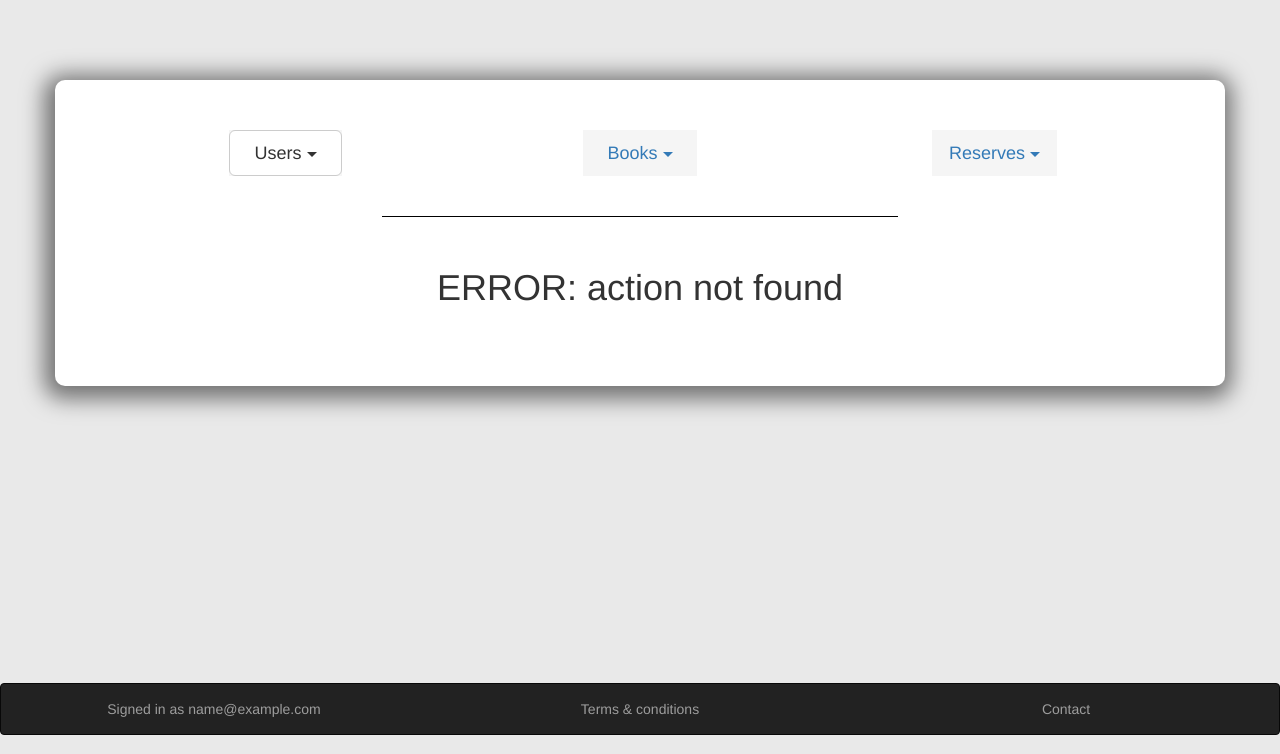
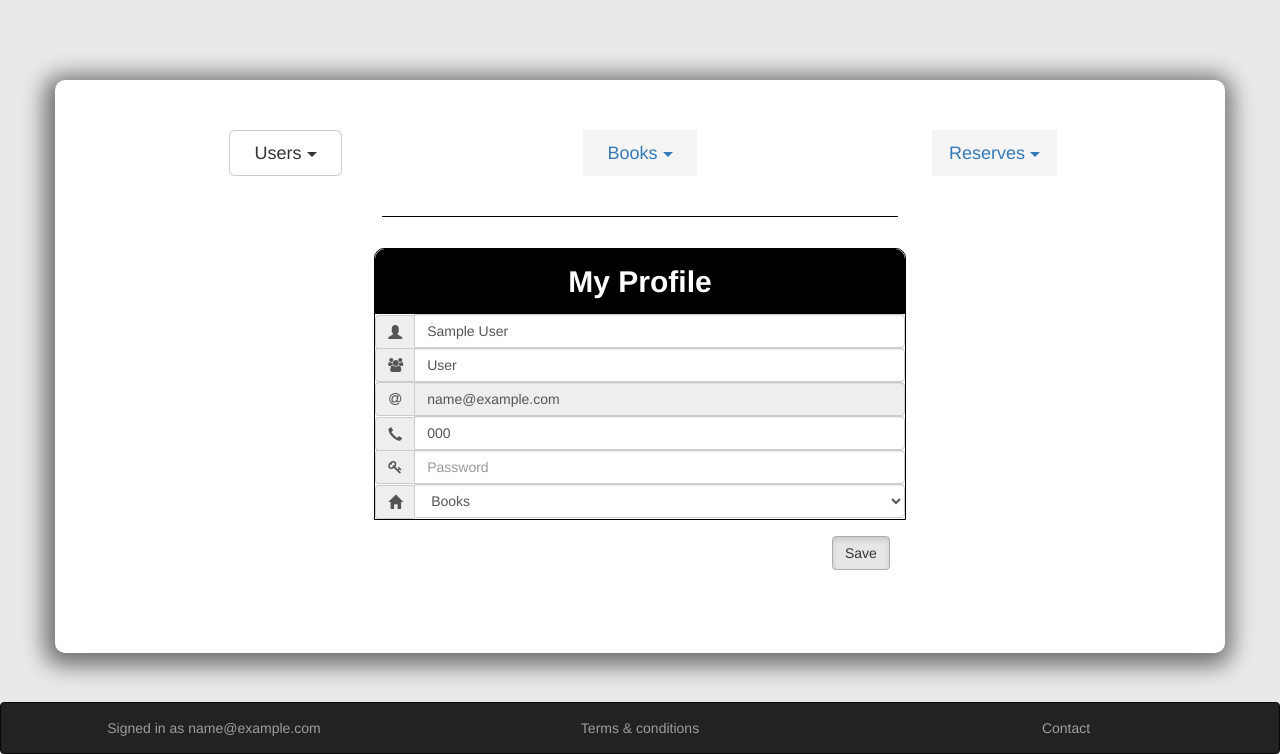
Before and after one commit to llorens12/lpons_library, a PHP site: page /php/controller.php?method=showMyProfile in a window 1280 px wide. Shown: the part 66-820 px from the top of the page. Run offline with PHP 8.4, Linux system fonts and the light colour scheme; the visitor is signed in with stand-in values (Sample User, id 1); tables that the repository leaves empty or names only in its code hold one stand-in row (values such as "Sample post"); some libraries are stand-ins or nearby versions.

Commit message:
Restructuring the project...
Correct bugs

```diff
--- a/css/mycss.css
+++ b/css/mycss.css
@@ -88,6 +88,7 @@ footer{
 .icons {
     max-width: 39px !important;
     min-width: 39px !important;
+    margin: 0;
 }
 
 #btn-home {
@@ -366,6 +367,7 @@ footer{
 }
 
 .inputs-content-form{
+    padding-bottom: 1px;
     border: solid black 1px;
     border-top-left-radius: 10px;
     border-top-right-radius: 10px;
--- a/php/controller.php
+++ b/php/controller.php
@@ -142,6 +142,11 @@ else {
                 $user->showReserves($category,$search);
                 break;
 
+            case "showMyProfile":
+
+                $user->showMyProfile();
+                break;
+
             case "showError":
 
                 (isset($_REQUEST['error'])) ?
@@ -200,6 +205,32 @@ else {
                 break;
 
         }
+    }elseif(isset($_REQUEST['update'])){
+        switch($_REQUEST['update']){
+
+            case "setUpdateReserve":
+
+                unset($_REQUEST['update']);
+                if($user->setUpdateReserve($_REQUEST))
+                {
+                    header('Location: controller.php?method=showReserves'. htmlspecialchars(SID));
+
+                }else {
+                    if(strpos($_SERVER['HTTP_REFERER'], "&error="))
+                        header('Location: '.$_SERVER['HTTP_REFERER'].htmlspecialchars(SID));
+
+                    else
+                        header('Location: '.$_SERVER['HTTP_REFERER'].'&error=""'.htmlspecialchars(SID));
+                }
+                break;
+
+            case "setUpdateMyProfile":
+
+                unset($_REQUEST['update']);
+                $user->setUpdateMyProfile($_REQUEST);
+                header('Location: '.$_SERVER['HTTP_REFERER'].htmlspecialchars(SID));
+                break;
+        }
     }
     echo $user;
 }
--- a/php/objects/User.php
+++ b/php/objects/User.php
@@ -212,18 +212,23 @@ class User extends Template{
 
         $_SESSION['menu'] = "Reserves";
 
+        if(!isset($request['email']))
+            $email = $this->emailUser;
+
+        else
+            $email = $request['email'];
 
         $reserve = mysqli_fetch_assoc
         (
             $this->select
             ("
-                SELECT isbn, title, author, category, date_start, date_finish, copybook
+                SELECT isbn, title, author, category, date_start, date_finish, copybook, sent
                 FROM (
                 reserves
                 JOIN copybooks ON copybook = id
                 )
                 JOIN books ON book = isbn
-                WHERE user =  '".$this->emailUser."'
+                WHERE user =  '".$email."'
                 AND book =  '".$request['ISBN']."'
                 AND date_start =  '".$request['Start']."'
              ")
@@ -231,7 +236,7 @@ class User extends Template{
 
         $this->setContent
         (
-            stylesUser::formEditReserves
+            stylesUser::contentFormEditReserves
             (
                 $reserve,
                 $_SESSION['typeUser'],
@@ -239,6 +244,11 @@ class User extends Template{
                 $this->sid
             )
         );
+    }
+
+    public function showMyProfile(){
+
+        $this->myProfile(["showBooks" => "Books", "showReserves" => "My Reserves"]);
     }
 
     public function logOut()
@@ -299,27 +309,92 @@ class User extends Template{
         return $this->updateReserve($request);
     }
 
+    public function setUpdateMyProfile($request){
+
+        unset($request['email'], $request['typeUser'], $request['registered']);
+
+        if(isset($request['pwd']) && ($request['pwd'] == "" || $request['pwd'] == " ")){
+            unset($request['pwd']);
+        }
+        else
+            $request['pwd'] = md5($request['pwd']);
+
+        $_SESSION['home'] = "controller.php?method=".$request['home'];
+
+        $where = "email = '".$this->emailUser."'";
+
+        $this->update("users",$request,$where);
+
+    }
 
 
+
+    protected function myProfile($homeOptions){
+
+        $_SESSION['menu'] = "";
+
+        $this->setContent
+        (
+            stylesUser::contentFormMyProfile
+            (
+                mysqli_fetch_assoc
+                (
+                    $this->select
+                    ("
+                        SELECT email, name, surname, telephone, home
+                        FROM users
+                        WHERE email = '{$this->emailUser}'
+                    ")
+                ),
+                $homeOptions,
+                $this->sid
+            )
+        );
+    }
+
     protected function updateReserve($reserve){
-        $reserve = $this->getReserveToformatValid($reserve);
 
-        if($reserve == false){
+        if($this->getDateDifference($reserve['date_start'],$reserve['date_finish']) < 0)
             return false;
-        }
+
+        $where = "copybook = '".$reserve['copyBook']."' AND (user != '".$reserve['email']."' AND date_start != '".$reserve['firstDateStart']."')";
+
+        $sentence =
+        "
+            SELECT date_start
+            FROM reserves
+            WHERE
+                copybook = '".$reserve['copyBook']."'
+            AND
+                date_start != '".$reserve['firstDateStart']."'
+            AND
+                (
+                    ('". $reserve['date_start'] ."' < date_start AND '". $reserve['date_finish'] ."' > date_finish)
+                OR
+                    '". $reserve['date_start'] ."' BETWEEN date_start AND date_finish
+                OR
+                    '". $reserve['date_finish'] ."' BETWEEN date_start AND date_finish
+                )
+        ";
+
+        $select = $this->select($sentence);
+        print_r($select);
+
+        if(mysqli_num_rows($select) != 0)
+            return false;
 
         $where =
         "
                 user = '".$reserve['email']."'
             AND
-                date_start = '".$reserve['firstDateReserve']."'
+                date_start = '".$reserve['firstDateStart']."'
             AND
                 copybook = '".$reserve['copyBook']."'
         ";
 
-        unset($reserve['email'], $reserve['firstDateReserve'], $reserve['copyBook']);
+        unset($reserve['email'], $reserve['firstDateStart'], $reserve['copyBook']);
 
-        return $this->update("reserves", $reserve, "");
+        return $this->update("reserves", $reserve, $where);
     }
 
     protected function deleteReserve($request){
@@ -376,7 +451,7 @@ class User extends Template{
          * if it's now possible, insert reserve
          */
 
-        $copyBookAvailable = mysqli_fetch_assoc($this->getBookDisponibility($request['isbn'], "",$request['date_start'],$request['date_finish']))['id'];
+        $copyBookAvailable = mysqli_fetch_assoc($this->getBookDisponibility($request['isbn'], $request['date_start'],$request['date_finish']))['id'];
 
         if(count($copyBookAvailable) > 0)
         {
@@ -517,7 +592,6 @@ class User extends Template{
             $this->getBookDisponibility
             (
                 $reserve['isbn'],
-                "",
                 $reserve['date_start'],
                 $reserve['date_finish']
             )
@@ -549,30 +623,22 @@ class User extends Template{
         return $reserve;
     }
 
-    protected function getBookDisponibility($isbn, $copybook, $dateStart,$dateFinish){
+    protected function getBookDisponibility($isbn, $dateStart, $dateFinish){
 
         $dateFinish = str_replace("-","",$dateFinish);
         $dateStart  = str_replace("-","",$dateStart);
 
-        if($isbn != "")
-        {
-            $where = "book = '".$isbn."'";
-        }
-        else
-        {
-            $where = "copybook = '".$copybook."'";
-        }
 
         return $this->select
         ("
                 SELECT id
                 FROM reserves RIGHT JOIN copybooks ON copybook = id
-                WHERE ".$where." AND
+                WHERE book = '".$isbn."' AND
                 id NOT IN
                 (
                     SELECT copybook
                     FROM reserves JOIN copybooks ON copybook = id
-                    WHERE ". $where ." AND
+                    WHERE book = '".$isbn."' AND
                     (
                         ('". $dateStart ."' < date_start AND '". $dateFinish ."' > date_finish)
                     OR
--- a/php/styles/Template.php
+++ b/php/styles/Template.php
@@ -12,7 +12,7 @@ class Template
 
     protected $nameUser, $emailUser, $home, $sid;
 
-    protected $includeSection, $textButton, $linkButton, $linkUser, $linkTerms, $linkContact;
+    protected $includeSection, $textButton, $linkButton, $linkTerms, $linkContact;
 
     private   $contentMenu = "";
     private   $userMenuTop = "";
@@ -41,7 +41,6 @@ class Template
 
 
 
-        $this->linkUser          = "#";
         $this->linkTerms         = "#";
         $this->linkContact       = "#";
 
@@ -185,7 +184,7 @@ class Template
             <footer class="navbar navbar-inverse text-center">
                 <p class="col-lg-4 col-md-4 col-sm-4 col-xs-12 navbar-text">
                     Signed in as
-                    <a href="' . $this->linkUser . '" class="navbar-link">
+                    <a href="controller.php?method=showMyProfile" class="navbar-link">
                         ' . $this->emailUser . '
                     </a>
                 </p>
--- a/php/styles/usersCommonStyles.php
+++ b/php/styles/usersCommonStyles.php
@@ -186,8 +186,6 @@ class stylesUser{
         ';
     }
 
-
-
     public static function filterMenu($nameFilter, $filterDefault, $filterData, $placeHolderSearch, $method, $sid){
 
         $filter = "";
@@ -348,15 +346,10 @@ class stylesUser{
             </span>
             <ul class="dropdown-menu">
                 <li>
-                    <a href="#">
+                    <a href="controller.php?method=showMyProfile'.$sid.'">
                         My profile
                     </a>
 
-                </li>
-                <li>
-                    <a href="#">
-                        Configuration
-                    </a>
                 </li>
             </ul>
         ';
@@ -391,13 +384,13 @@ class stylesUser{
 
             <div class="col-lg-6 col-md-6 col-sm-6 col-xs-6 border-left" title="Show my reserves">
                 <a href="controller.php?method=showReserves'.$sid.'" class="btn btn-'.$reserves.' btn-lg btn-menu" title="Show reserves">
-                    My reserves
+                    My Reserves
                 </a>
             </div>
         ';
     }
 
-    public static function formEditReserves($reserve, $typeUser, $error, $sid){
+    public static function contentFormEditReserves($reserve, $typeUser, $error, $sid){
 
         $hidden = "hidden";
         if($error){
@@ -409,10 +402,10 @@ class stylesUser{
         '
             <div class="row row-centered container-form">
 
-                <form class="col-lg-12 col-md-12 col-sm-12 col-xs-12 content-form" action="controller.php?update=setUpdateReserve&copyBook='.$reserve['copybook'].'&firstDateReserve='.$reserve['date_start'].$sid.'">
+                <form class="col-lg-12 col-md-12 col-sm-12 col-xs-12 content-form" action="controller.php?update=setUpdateReserve&copyBook='.$reserve['copybook'].'&firstDateStart='.$reserve['date_start'].$sid.'" method="POST">
                     <div class="inputs-content-form">
                         <h2>Edit reserve</h2>
-                        '.stylesUser::contentFormEditReserves($reserve, $typeUser).'
+                        '.stylesUser::formEditReserves($reserve, $typeUser).'
                     </div>
                     <label class="label label-danger '.$hidden.'" id="label-error-personalized-reserve">The reserve is not available</label>
                     <br>
@@ -426,9 +419,9 @@ class stylesUser{
                     ';
     }
 
-    public static function contentFormEditReserves($reserve, $typeUser){
+    public static function formEditReserves($reserve, $typeUser){
 
-        ($typeUser == "user" && str_replace("-", "", $reserve['date_start']) < str_replace("-", "", date('Y-m-d')))? $dateStart = "disabled" : $dateStart ="";
+        ($typeUser == "user" && !is_null($reserve['sent']))? $dateStart = "disabled" : $dateStart ="";
 
         return
         '
@@ -457,6 +450,53 @@ class stylesUser{
                 <input type="date" class="form-control" name="date_finish" value="'.$reserve['date_finish'].'" title="Date Finish">
             </div>
                     ';
+    }
+
+    public static function contentFormMyProfile($user, $optionsMenu, $sid){
+        return
+            '
+            <div class="row row-centered container-form">
+
+                <form class="col-lg-12 col-md-12 col-sm-12 col-xs-12 content-form" action="controller.php?update=setUpdateMyProfile'.$sid.'" method="POST">
+                    <div class="inputs-content-form">
+                        <h2>My Profile</h2>
+                        '.stylesUser::formMyProfile($user, $optionsMenu).'
+                    </div>
+                    <div class="form-group btn-content-form">
+                        <button type="submit" class="btn btn-default active" title="Save">
+                            Save
+                        </button>
+                    </div>
+                </form>
+            </div>
+                    ';
+    }
+
+    public static function formMyProfile($user, $optionsMenu){
+
+        $options = "";
+
+        foreach($optionsMenu as $key => $value){
+
+            if($key == $user['home'])
+            {
+                $options = '<option value="'.$key.'">'.$value.'</option>'.$options;
+            }
+            else
+                $options .= '<option value="'.$key.'">'.$value.'</option>';
+        }
+
+        return
+            stylesAnonimous::formRegister($user).'
+
+
+            <div class="input-group">
+                    <span class="input-group-addon glyphicon glyphicon-home icons"></span>
+                    <select class="form-control" name="home">
+                        '.$options.'
+                    </select>
+            </div>
+        ';
     }
 }
 
@@ -528,28 +568,47 @@ class stylesAnonimous{
         ';
     }
 
-    public static function formRegister(){
+    public static function formRegister($data = ""){
+
+        $defaults = array
+        (
+            "name" => "",
+            "surname" => "",
+            "email" => "",
+            "telephone" => "",
+        );
+
+        $vars = $defaults;
+        $disabledEmail = "";
+        $required = 'required=""';
+
+        if($data != "") {
+            $vars = $data;
+            $disabledEmail = "disabled";
+            $required = "";
+        }
+
         return
             '
                 <div class="input-group">
                     <span class="input-group-addon glyphicon glyphicon-user icons"></span>
-                    <input type="text" class="form-control" placeholder="Name" name="name" required="">
+                    <input type="text" class="form-control" placeholder="Name" name="name" required="" value="'.$vars['name'].'">
                 </div>
                 <div class="input-group">
                     <span class="input-group-addon icons"><i class="fa fa-users"></i></span>
-                    <input type="text" class="form-control" placeholder="Surname" name="surname" required="">
+                    <input type="text" class="form-control" placeholder="Surname" name="surname" required="" value="'.$vars['surname'].'">
                 </div>
                 <div class="input-group">
                     <span class="input-group-addon icons"><i class="fa fa-at"></i></span>
-                    <input type="email" class="form-control" placeholder="example@example.com" name="email" id="email" required="">
+                    <input type="email" class="form-control" placeholder="example@example.com" name="email" id="email" required="" value="'.$vars['email'].'" '.$disabledEmail.'>
                 </div>
                 <div class="input-group">
                     <span class="input-group-addon glyphicon glyphicon-earphone icons"></span>
-                    <input type="tel" class="form-control" placeholder="XXX-XX-XX-XX" pattern="[0-9]{3}-[0-9]{2}-[0-9]{2}-[0-9]{2}" name="telephone" required="">
+                    <input type="tel" class="form-control" placeholder="XXX-XX-XX-XX" pattern="[0-9]{3}-[0-9]{2}-[0-9]{2}-[0-9]{2}" name="telephone" required="" value="'.$vars['telephone'].'">
                 </div>
                 <div class="input-group">
                     <span class="input-group-addon icons"><i class="fa fa-key"></i></span>
-                    <input type="password" class="form-control" placeholder="Password" name="pwd" id="pwd" required="">
+                    <input type="password" class="form-control" placeholder="Password" name="pwd" id="pwd" '.$required.'>
                 </div>
             ';
     }
--- a/php/trait/DBController.php
+++ b/php/trait/DBController.php
@@ -45,7 +45,7 @@ trait DBController{
         $set="";
 
         foreach($data as $column => $value){
-            $set .= $column."=".$value.", ";
+            $set .= $column."='".$value."', ";
         }
 
         $set = trim($set, ", ");
```
Also changed, not shown: develop/tmp.php (+9 -1 lines).
